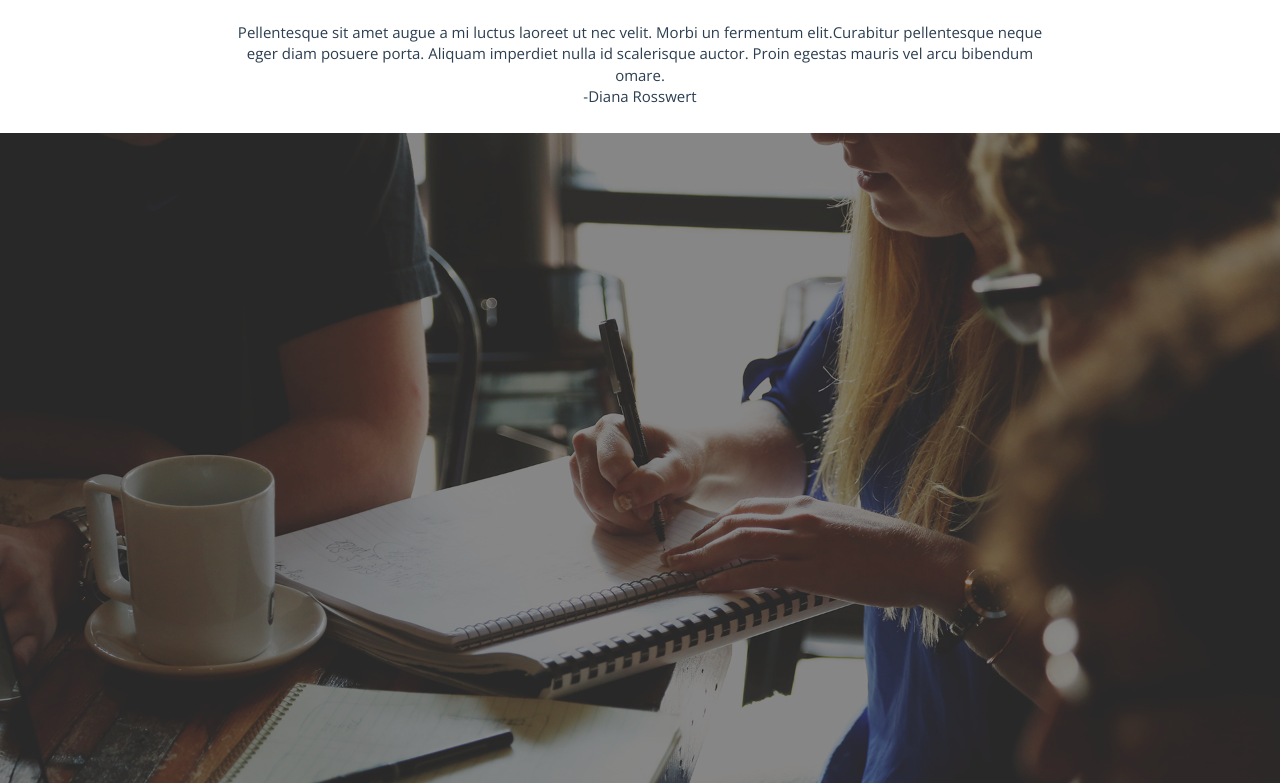
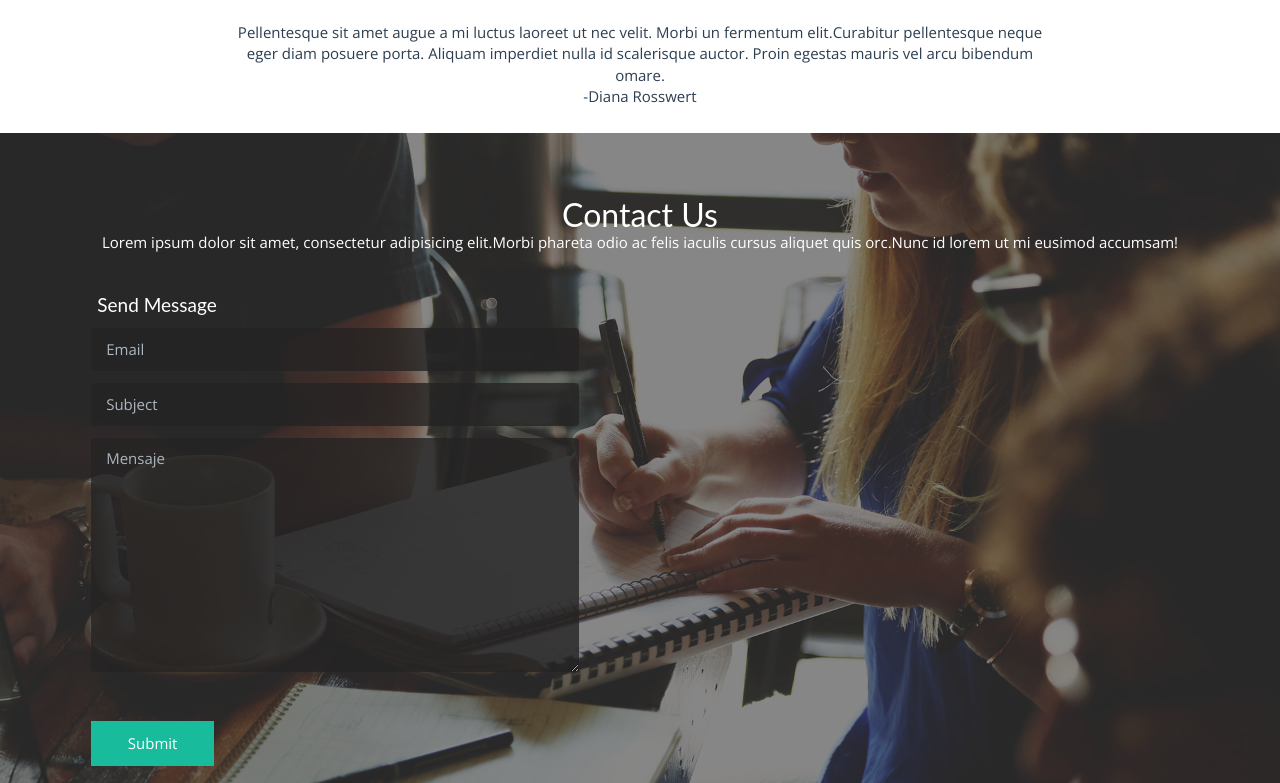
Before and after one commit to sazabache/primes, a plain HTML site: page lisbeth2.html in a window 1280 px wide. Shown: the part 2577-3360 px from the top of the page. Drawn offline with nearby package versions, Linux system fonts and the light colour scheme.

Commit message:
termine con el formulario

```diff
--- a/css/lisbeth2.css
+++ b/css/lisbeth2.css
@@ -190,6 +190,10 @@ figure.effect-phoebe:hover p a {
 	font-weight: bolder;
 	font-size: 1.3em;
 }
+.opacity{
+	height: 400px;
+	background-color: rgba(37, 35, 35, 0.54);
+}
 .opacity .ultimo{
 	margin: 5%;
 }
@@ -279,3 +283,34 @@ figure.effect-phoebe:hover p a {
 	background-color: rgba(37, 35, 35, 0.54);
 	height: 650px;
 }
+.form1{
+	margin-left: 5%;
+}
+.form1 h4{
+	margin-left:3%;
+}
+.form1 input,textarea{
+	margin: 2%;
+	background-color:rgba(37, 35, 35, 0.80);
+	border:none;
+	width: 80%;
+}
+.form1 textarea{
+	margin: 2%;
+	background-color: rgba(37, 35, 35, 0.80);
+	border: none;
+	margin-bottom: 10%;
+	width: 80%;
+}
+.form1 a{
+	padding: 2% 6% 2% 6%;
+	background-color: #18bc9c;
+	color: #fff;
+	margin:2%;
+}
+.form1 a:hover{
+	background-color: transparent;
+	border:#18bc9c solid 2px;
+	font-weight: bold;
+	color: #18bc9c;
+}
--- a/lisbeth2.html
+++ b/lisbeth2.html
@@ -212,11 +212,22 @@
         Pellentesque sit amet augue a mi luctus laoreet ut nec velit. Morbi un fermentum elit.Curabitur pellentesque neque</p>
       <p class="lg">eger diam posuere porta. Aliquam imperdiet nulla id scalerisque auctor. Proin egestas mauris vel arcu bibendum </p>
       <p class="lg">omare.</p>
-        <p class="lg">-Diana Rosswert</p>
+      <p class="lg">-Diana Rosswert</p>
     </section>
     <section id="contact">
-      <div class="opacidad">
+      <div class="opacidad text-center">
+      <h2 class="tw pt-5"> Contact Us</h2>
+      <p class="tw">Lorem ipsum dolor sit amet, consectetur adipisicing elit.Morbi phareta odio ac felis iaculis cursus aliquet quis orc.Nunc id lorem ut mi eusimod accumsam!</p>
+        <div class="col-md-6 form1 text-left">
+          <h4 class="tw text-left pt-5">Send Message</h4>
+          <input type="text" class="form-control" placeholder="Email">
+          <input type="text" class="form-control" placeholder="Subject">
+          <textarea class="form-control" rows="10" placeholder="Mensaje"></textarea>
+          <a href="#">Submit</a>
+        </div>
+        <div class="col-md-6 form">
 
+        </div>
       </div>
     </section>
 
```
